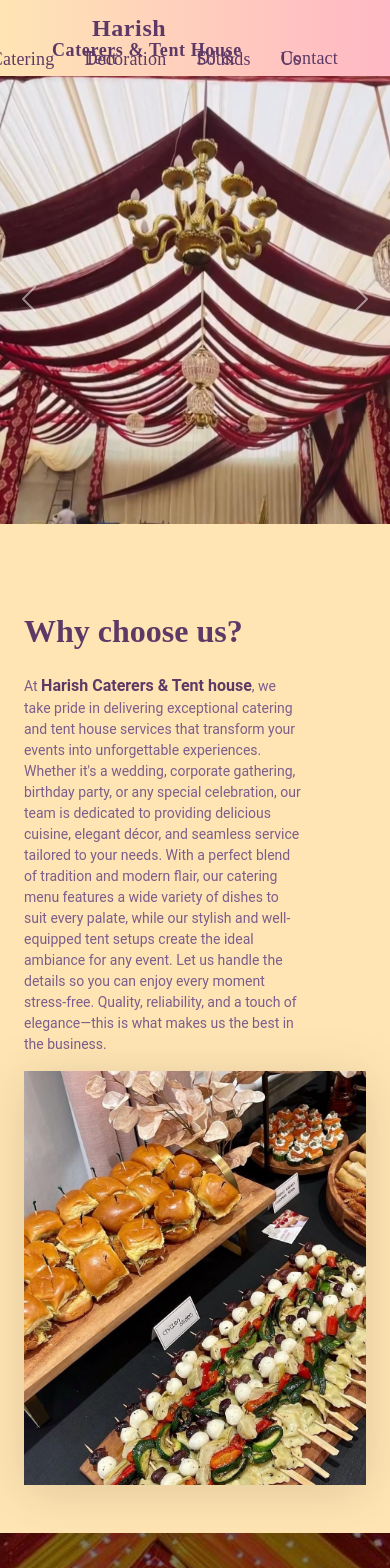
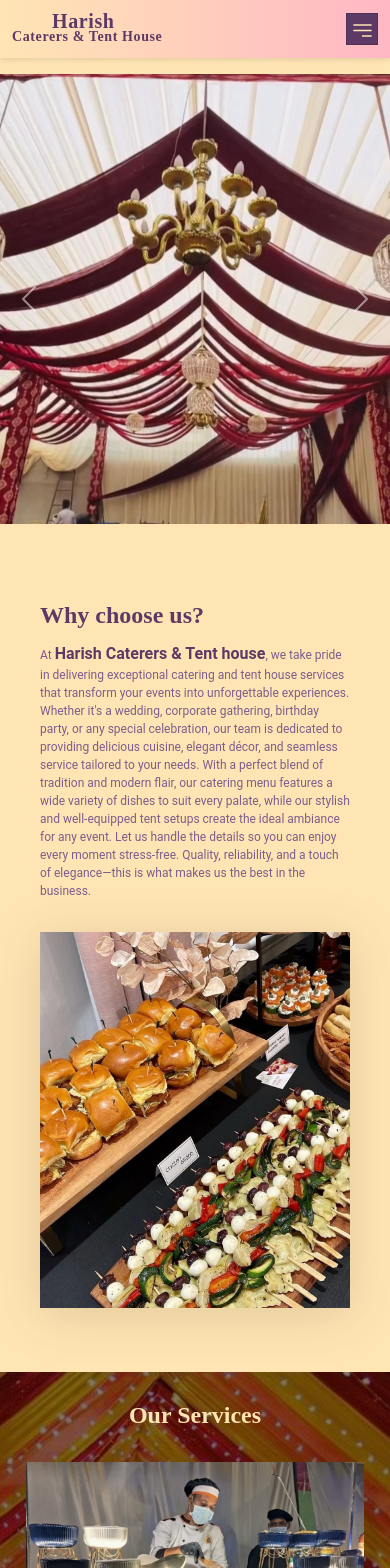
Before and after one commit to PoojaRawat11/PoojaRawat11.github.io, a React (Vite) app: page / in a window 390 px wide. Shown: the top 1568 px of the page. Built offline with nearby package versions, Linux system fonts and the light colour scheme; a small style sheet from the web is missing.

Commit message:
Responsive layout

```diff
--- a/src/Components/Header/Index.jsx
+++ b/src/Components/Header/Index.jsx
@@ -1,5 +1,5 @@
-export default function Header(){
-    return(
+export default function Header() {
+    return (
         <div className="header">
             <div className="upper-header">
                 <div className="container-fluid">
@@ -43,7 +43,7 @@
                     </div>
                 </div>
             </div>
-            <div className="lower-header">
+            {/* <div className="lower-header">
                 <div className="container-fluid">
                     <div className="row">
                         <div className="col-md-3">
@@ -53,7 +53,6 @@
                                     <span className="main-logo">Harish</span>
                                     <br/>
                                     <span className="sub-logo">Caterers & Tent House</span>
-                                    {/* <img src={Logo} alt="logo" height={48} width={120}/> */}
                                 </a>
                             </div>
                         </div>
@@ -80,6 +79,60 @@
                         </div>
                     </div>
                 </div>
+            </div> */}
+            <div className="lower-header">
+                <div className="container-fluid">
+                    <nav className="navbar navbar-expand-lg">
+                        <a className="navbar-brand" href="/">
+                            <div className="logo-content">
+                                <span className="main-logo d-block">Harish</span>
+                                <span className="sub-logo d-block">Caterers & Tent House</span>
+                            </div>
+                        </a>
+
+                        <button
+                            className="navbar-toggler"
+                            type="button"
+                            data-bs-toggle="collapse"
+                            data-bs-target="#navbarSupportedContent"
+                            aria-controls="navbarSupportedContent"
+                            aria-expanded="false"
+                            aria-label="Toggle navigation"
+                        >
+                            <span className="navbar-toggler-icon">
+                                <svg stroke="currentColor" fill="none" stroke-width="1.5" viewBox="0 0 24 24" aria-hidden="true" height="1em" width="1em" xmlns="http://www.w3.org/2000/svg"><path stroke-linecap="round" stroke-linejoin="round" d="M3.75 6.75h16.5M3.75 12h16.5M12 17.25h8.25"></path></svg>
+                            </span>
+                        </button>
+
+                        <div className="collapse navbar-collapse justify-content-end" id="navbarSupportedContent">
+                            <ul className="navbar-nav mb-2 mb-lg-0 nav-links">
+                                <li class="nav-item d-li-none">
+                                    <a class="nav-link" href="/">
+                                        <div class="logo-content">
+                                            <span class="main-logo d-block">Harish</span>
+                                            <span class="sub-logo d-block">Caterers & Tent House</span>
+                                        </div>
+                                    </a>
+                                </li>
+                                <li className="nav-item">
+                                    <a className="nav-link" href="/about-us">About Us</a>
+                                </li>
+                                <li className="nav-item">
+                                    <a className="nav-link" href="/catering">Catering</a>
+                                </li>
+                                <li className="nav-item">
+                                    <a className="nav-link" href="/tent-decoration">Tent Decoration</a>
+                                </li>
+                                <li className="nav-item">
+                                    <a className="nav-link" href="/dj-sounds">DJ & Sounds</a>
+                                </li>
+                                <li className="nav-item">
+                                    <a className="nav-link" href="/contact-us">Contact Us</a>
+                                </li>
+                            </ul>
+                        </div>
+                    </nav>
+                </div>
             </div>
         </div>
     );
--- a/src/Components/Home/Catering.jsx
+++ b/src/Components/Home/Catering.jsx
@@ -6,7 +6,9 @@
                 <div className="row">
                     <div className="col-md-8">
                         <div className="left-service-box">
-                            <h5 className='main-heading'>Why choose us?</h5>
+                            <div className="left-service-head main-head">
+                                <h5 className='main-heading'>Why choose us?</h5>
+                            </div>
                             <p className='sub-heading'>
                                 At <span className='sub-heading-highlight'>Harish Caterers & Tent house</span>, we take pride in delivering exceptional catering and tent house services that transform your events into unforgettable experiences. Whether it's a wedding, corporate gathering, birthday party, or any special celebration, our team is dedicated to providing delicious cuisine, elegant décor, and seamless service tailored to your needs. With a perfect blend of tradition and modern flair, our catering menu features a wide variety of dishes to suit every palate, while our stylish and well-equipped tent setups create the ideal ambiance for any event. Let us handle the details so you can enjoy every moment stress-free. Quality, reliability, and a touch of elegance—this is what makes us the best in the business.
                             </p>
--- a/src/Components/Home/EventType.jsx
+++ b/src/Components/Home/EventType.jsx
@@ -25,7 +25,7 @@
                                     </div>
                                     <div className="col-md-6">
                                         <div className="event-doc">
-                                            <video class="event-video" controls playsinline>
+                                            <video class="event-video backdrop-img" controls playsinline>
                                                 <source src={WedEventVid} type="video/mp4"/>
                                                 Your browser does not support the video tag.
                                             </video>
@@ -62,7 +62,7 @@
                                     </div>
                                     <div className="col-md-6">
                                         <div className="event-doc">
-                                            <video class="event-video" controls playsinline>
+                                            <video class="event-video backdrop-img" controls playsinline>
                                                 <source src={GovEvent} type="video/mp4"/>
                                                 Your browser does not support the video tag.
                                             </video>
--- a/src/assets/Css/base/_normalize.scss
+++ b/src/assets/Css/base/_normalize.scss
@@ -33,3 +33,155 @@
         transform: translateY(-8px);
     }
 }
+.navbar-toggler{
+    background: #5D3A66;
+    border-radius: 0;
+    padding: 0;
+    display: flex;
+    align-items: center;
+    width: 32px;
+    justify-content: center;
+    height: 32px;
+    font-size: 25px;
+    color: #FFE5B4;
+}
+/* Responsive */
+
+@media (max-width: 1024.98px) {
+    .gallery .blog-heading {
+        font-size: 12px !important;
+        line-height: 1.5 !important;
+    }
+    .tab-slider .owl-nav .owl-prev,
+    .tab-slider .owl-nav .owl-next {
+        height: 35px !important;
+        width: 35px !important;
+    }
+    .tab-slider .owl-nav .owl-prev svg,
+    .tab-slider .owl-nav .owl-next svg {
+        width: 15px !important;
+    }
+}
+
+@media (max-width: 991.98px) {
+    .d-li-none{
+        display: block!important;
+    }
+    .lower-header .logo-content .main-logo {
+        font-size: 20px !important;
+    }
+    .lower-header .logo-content .sub-logo {
+        font-size: 14px !important;
+    }
+    .lower-header .nav-links {
+        gap : 15px !important;
+    }
+    .navbar-collapse .navbar-nav {
+        position: absolute;
+        top: 0;
+        left: -12px;
+        height: 100vh !important;
+        width: 200px;
+        transition: width 0.5s;
+        background: $soft-peach;
+        padding: 20px 20px !important;
+        overflow: auto;
+    }
+    nav .navbar-nav li {
+        width: 100% !important;
+        padding-bottom: 5px !important;
+    }
+    .lower-header .nav-links a {
+        color: $text-deep-purple !important;
+        font-size: $font-size-sm-two !important;
+    }
+    .nav-link .logo-content{
+        display: flex !important;
+        flex-direction: column !important;
+        align-items: center !important;
+        .main-logo{
+            padding: 0!important;
+        }
+    }
+    .gallery .blog-heading {
+        font-size: 11px !important;
+    }
+    .tab-slider .owl-nav .owl-prev,
+    .tab-slider .owl-nav .owl-next {
+        width: 30px !important;
+        height: 30px !important;
+    }
+    .tab-slider .owl-nav .owl-prev svg,
+    .tab-slider .owl-nav .owl-next svg {
+        width: 12px !important;
+    }
+}
+
+@media (max-width: 767.98px) {
+    .lower-header {
+        padding:0!important;
+    }
+    nav .navbar-toggler-icon {
+        background-image: none!important;
+        width: auto!important;
+        height: auto!important;
+    }
+    .gallery{
+        padding-bottom: 3rem!important;
+    }
+    .main-head{
+        padding: 1rem 0!important;
+    }
+    .main-heading {
+        font-size: 24px!important;
+        // padding-bottom: 1.5rem !important;
+    }
+    .sub-heading {
+        font-size: 12px!important;
+    }
+    .our_services_slider .our_services-card .our_services-label h5 {
+        font-size: 14px!important;
+    }
+    .main-sub-heading {
+        font-size: 18px!important;
+    }
+    .tab-slider .owl-stage .active,
+    .tab-slider .owl-stage .active + .active,
+    .tab-slider .owl-stage .active + .active + .active,
+    .tab-slider .owl-stage .active + .active + .active + .active,
+    .tab-slider .owl-stage .active + .active + .active + .active + .active {
+        clip-path: none !important;
+        transform-style: none !important;
+        transform: none !important;
+    }
+
+    .tab-slider .owl-item .item .blog-card {
+        width: 45% !important;
+        margin: auto !important;
+    }
+
+    .tab-slider .owl-item .item .blog-card .blog-content {
+        opacity: 1 !important;
+        visibility: visible !important;
+    }
+
+    .tab-slider .owl-nav {
+        bottom: auto !important;
+    }
+
+    .owl-theme .owl-nav {
+        margin-top: 318px !important;
+    }
+
+    .blog-heading {
+        white-space: nowrap !important;
+        overflow: hidden !important;
+        text-overflow: ellipsis !important;
+    }
+}
+
+@media (max-width: 440.98px) {
+    .tab-slider .owl-item .item .blog-card {
+        width: 70% !important;
+    }
+}
--- a/src/assets/Css/component/_header.scss
+++ b/src/assets/Css/component/_header.scss
@@ -50,7 +50,7 @@
     left: 0;
     width: 100%;
     background: linear-gradient(90deg, #FFE5B4, #FFB7C5); /* Your beautiful peach-pink gradient */
-    padding: 16px 28px;
+    padding: 8px 28px;
     z-index: 1000; /* Always stays above other content */
     box-shadow: 0 2px 5px rgba(0,0,0,0.1); /* Optional: add a soft shadow for depth */
     letter-spacing: 0.2px;
@@ -74,15 +74,18 @@
             width: 165px;
         }
     }
-    .nav-item{
-        height: 100%;
+    // .nav-item{
+    //     height: 100%;
         .nav-links {
             display: flex;
-            gap: 30px;
+            gap: 10px;
             align-items: center;
             justify-content: end;
             height: 100%;
             list-style: none;
+            .d-li-none{
+                display: none;
+            }
             a {
                 color: #5D3A66;
                 text-decoration: none;
@@ -95,7 +98,7 @@
                 color: #B497BD;
             }
         }
-    }
+    // }
 }
 .footer{
     padding: 1rem;
--- a/src/assets/Css/component/_home.scss
+++ b/src/assets/Css/component/_home.scss
@@ -13,21 +13,24 @@
     .left-service-box{
         height: 100%;
         display: flex;
-        flex-wrap: wrap;
-        padding: 1rem 4rem 1rem 0;
-        .main-heading{
+        flex-direction: column;
+        justify-content: center;
+        padding: 1rem;
+        .main-head{
             display: flex;
             align-items: center;
-            padding: 2rem 0rem !important;
-            color: $text-deep-purple;
+            justify-content: flex-start;
         }
+    }
+    .right-service-box{
+        padding: 1rem;
     }
 }
 .main-head{
     display: flex;
     justify-content: center;
     align-items: center;
-    padding: 2rem;
+    padding: 2rem 0;
 }
 .main-heading{
     font-size: $font-size-xl;
@@ -36,10 +39,10 @@
     color: $text-deep-purple;
 }
 .main-sub-heading{
-    font-size: $font-size-md-two;
+    font-size: $font-size-md;
     font-weight: 600;
     color: $text-deep-purple;
-    padding: 1rem 0 !important;
+    padding-bottom: 1rem !important;
 }
 .sub-heading{
     font-size: 14px;
@@ -117,17 +120,17 @@
     color: $text-color-stone-000;
 }
 .events{
-    padding: 1rem 0;
+    padding: 1rem 0 2rem 0;
     background: linear-gradient(180deg, $soft-peach 0%, $section-soft-rose 100%);
     .event-box{
-        padding: 1rem 0 2rem 0;
+        padding: 1rem;
     }
     .event-doc {
         width: 100%;
         height: 100%;
         overflow: hidden;
         position: relative;
-        padding: 0 1rem;
+        padding-bottom: 1rem;
         .event-video {
             width: 100%;
             height: 100%;
@@ -145,6 +148,6 @@
         display: flex;
         flex-direction: column;
         justify-content: center;
-        padding: 0 1rem;
+        padding-bottom: 1rem;
     }
 }
```
Also changed, not shown: src/assets/Css/component/_gallery.scss (+0 -9 lines).
